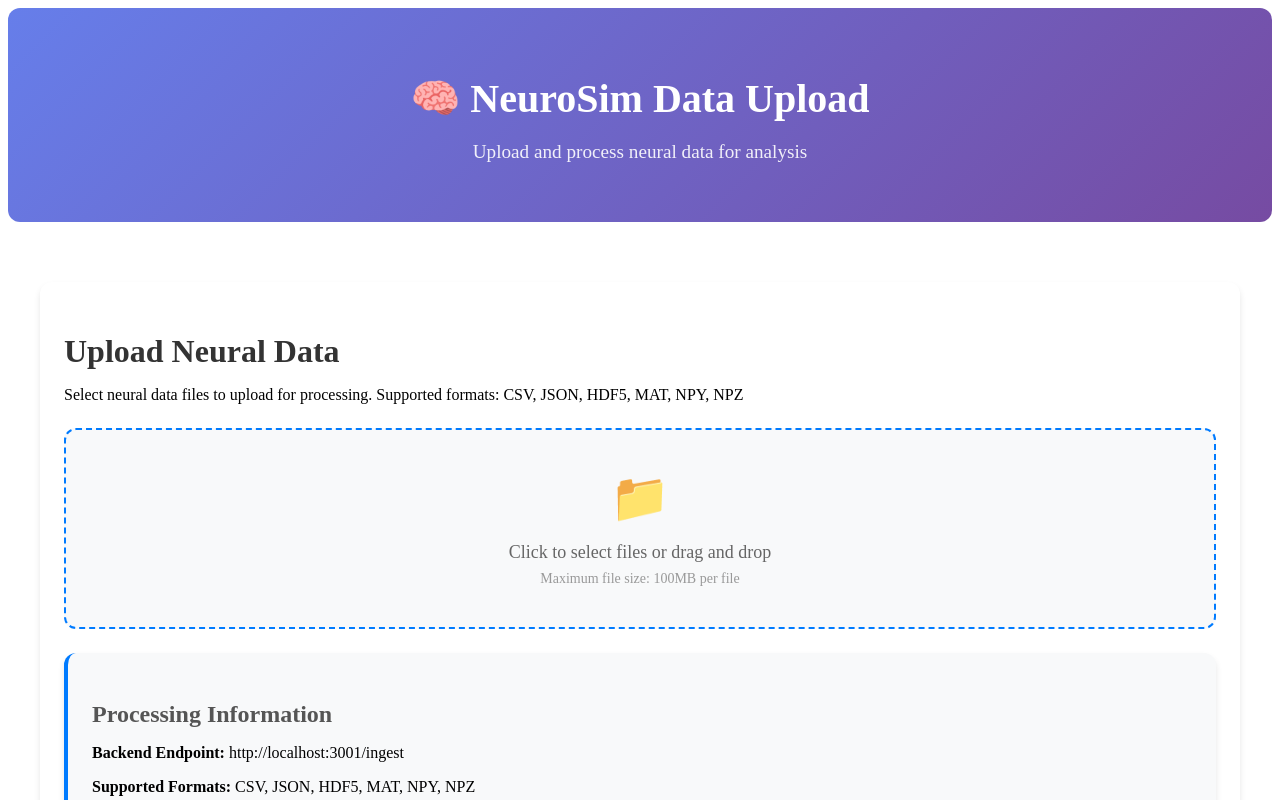
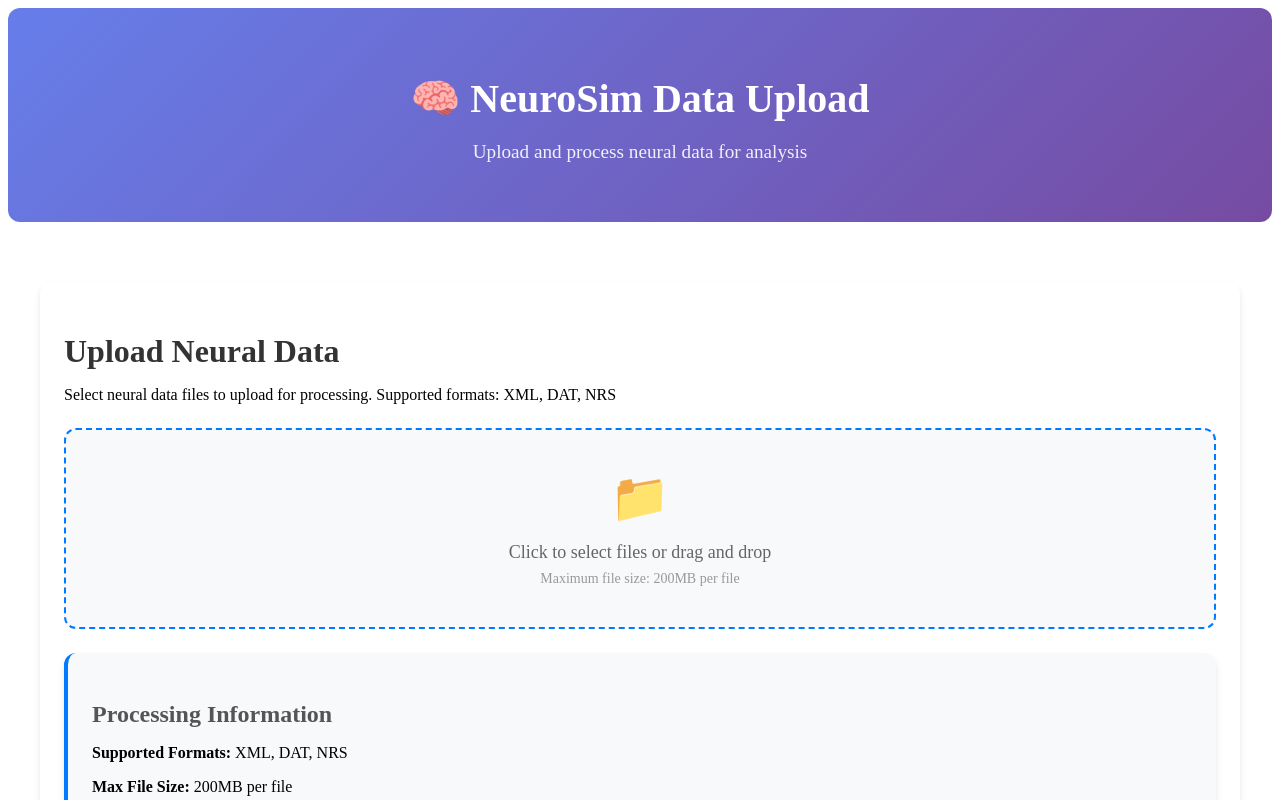
Before and after one commit to StanislavNikolenko/neurosim.angular, an Angular app: page / in a window 1280 px wide. Shown: the top 800 px of the page. Built offline with nearby package versions, Linux system fonts and the light colour scheme.

Commit message:
feat: update file formats

```diff
--- a/src/app/data-upload/data-upload.component.html
+++ b/src/app/data-upload/data-upload.component.html
@@ -1,7 +1,7 @@
 <div class="container">
   <div class="card">
     <h2> Upload Neural Data</h2>
-    <p class="mb-4">Select neural data files to upload for processing. Supported formats: CSV, JSON, HDF5, MAT, NPY, NPZ</p>
+    <p class="mb-4">Select neural data files to upload for processing. Supported formats: XML, DAT, NRS</p>
 
     <!-- File Upload Area -->
     <div
@@ -14,12 +14,12 @@
     >
       <div class="upload-icon">📁</div>
       <div class="upload-text">Click to select files or drag and drop</div>
-      <div class="upload-subtext">Maximum file size: 100MB per file</div>
+      <div class="upload-subtext">Maximum file size: 200MB per file</div>
       <input
         #fileInput
         type="file"
         multiple
-        accept=".csv,.json,.h5,.hdf5,.mat,.npy,.npz"
+        accept=".xml,.dat,.nrs"
         (change)="onFileSelected($event)"
         style="display: none;"
       >
@@ -82,9 +82,8 @@
     <!-- Processing Information -->
     <div class="card mt-4 processing-info" *ngIf="true">
       <h3>Processing Information</h3>
-      <p><strong>Backend Endpoint:</strong> {{ backendUrl }}</p>
-      <p><strong>Supported Formats:</strong> CSV, JSON, HDF5, MAT, NPY, NPZ</p>
-      <p><strong>Max File Size:</strong> 100MB per file</p>
+      <p><strong>Supported Formats:</strong> XML, DAT, NRS</p>
+      <p><strong>Max File Size:</strong> 200MB per file</p>
       <p><strong>Processing:</strong> Files are sent to the backend for neural data analysis and processing</p>
     </div>
   </div>
--- a/src/app/data-upload/data-upload.component.ts
+++ b/src/app/data-upload/data-upload.component.ts
@@ -1,7 +1,8 @@
 import { Component } from '@angular/core';
 import { CommonModule } from '@angular/common';
 import { FormsModule } from '@angular/forms';
-import { HttpClient, HttpEventType, HttpProgressEvent } from '@angular/common/http';
+import { HttpClient, HttpEventType } from '@angular/common/http';
+import { environment } from '../../environments/environment.development';
 
 interface UploadedFile {
   file: File;
@@ -24,8 +25,7 @@ export class DataUploadComponent {
   isUploading = false;
   alertMessage = '';
   alertType = '';
-  //backendUrl = 'http://localhost:3000/api/upload'; // Update this to your backend URL
-  backendUrl = 'http://localhost:3001/ingest';
+  backendUrl = environment.backendUrl;
 
   constructor(private http: HttpClient) {}
 
@@ -73,8 +73,8 @@ export class DataUploadComponent {
   }
 
   isValidFile(file: File): boolean {
-    const validExtensions = ['.csv', '.json', '.h5', '.hdf5', '.mat', '.npy', '.npz'];
-    const maxSize = 100 * 1024 * 1024; // 100MB
+    const validExtensions = ['.xml', '.dat', '.nrs'];
+    const maxSize = 200 * 1024 * 1024; // 200MB
 
     const hasValidExtension = validExtensions.some(ext =>
       file.name.toLowerCase().endsWith(ext)
--- /dev/null
+++ b/src/environments/environment.development.ts
@@ -0,0 +1,3 @@
+export const environment = {
+  backendUrl: 'http://localhost:3001/upload'
+};
```
